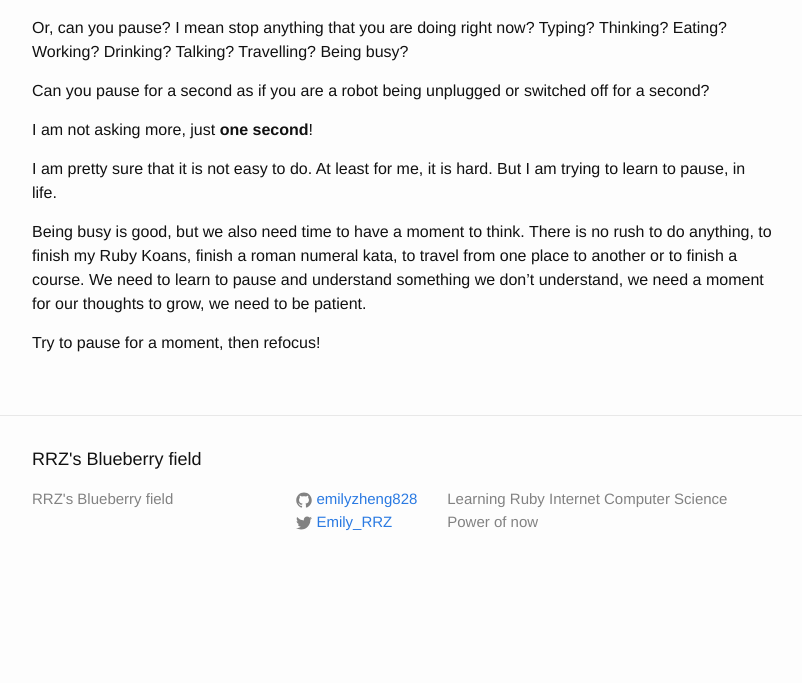
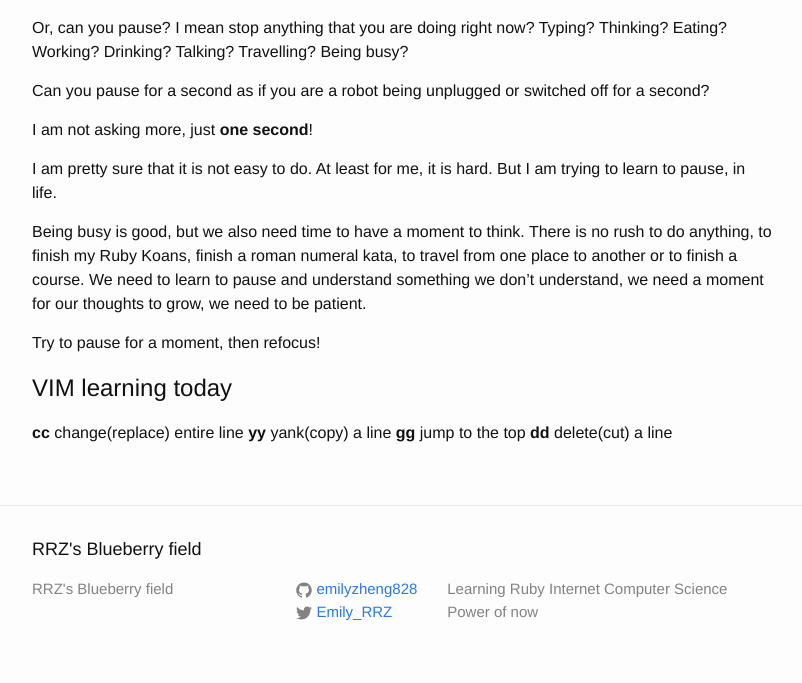
Before and after one commit to emilyzheng828/emilyzheng828.github.io, a Jekyll site: the page built from _posts/2015-11-27-pause.markdown, in a window 1280 px wide. Shown: the part 538-1221 px from the top of the page, without its empty margins (238-1040 px from the left). Built offline with Jekyll 4.4.1, drawn with Linux system fonts in a browser that asks for light colours; before the commit the page ends 1131 px from its top, so only the background shows below that.

Commit message:
vim learning added cc yy dd gg

```diff
--- a/_posts/2015-11-27-pause.markdown
+++ b/_posts/2015-11-27-pause.markdown
@@ -19,3 +19,11 @@ I am pretty sure that it is not easy to do. At least for me, it is hard. But I a
 Being busy is good, but we also need time to have a moment to think. There is no rush to do anything, to finish my Ruby Koans, finish a roman numeral kata, to travel from one place to another or to finish a course. We need to learn to pause and understand something we don't understand, we need a moment for our thoughts to grow, we need to be patient.
 
 Try to pause for a moment, then refocus!
+
+
+#VIM learning today
+
+**cc** change(replace) entire line
+**yy** yank(copy) a line
+**gg** jump to the top
+**dd** delete(cut) a line
```
